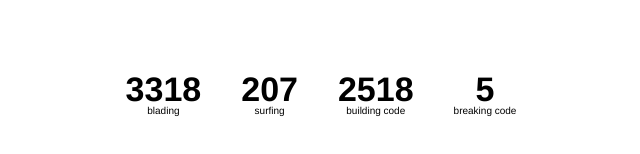
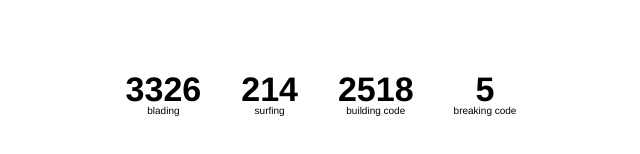
Before and after one commit to friederjanmoerman/yeah, a plain HTML site: page dest/index.html in a window 1280 px wide. Shown: the part 306-460 px from the top of the page, 319-959 px from the left. Drawn offline with Linux system fonts and the light colour scheme.

Commit message:
update tracking

```diff
--- a/dest/index.html
+++ b/dest/index.html
@@ -12,11 +12,11 @@
 <section class="stats">
   <ul class="stats__counters">
     <li class="stats__counters__counter">
-      <span class="stats__counters__counter__number">3318</span><br>
+      <span class="stats__counters__counter__number">3326</span><br>
       blading
     </li>
     <li class="stats__counters__counter">
-      <span class="stats__counters__counter__number">207</span><br>
+      <span class="stats__counters__counter__number">214</span><br>
       surfing
     </li>
     <li class="stats__counters__counter">
```
Also changed, not shown: src/index.html (+2 -2 lines).
